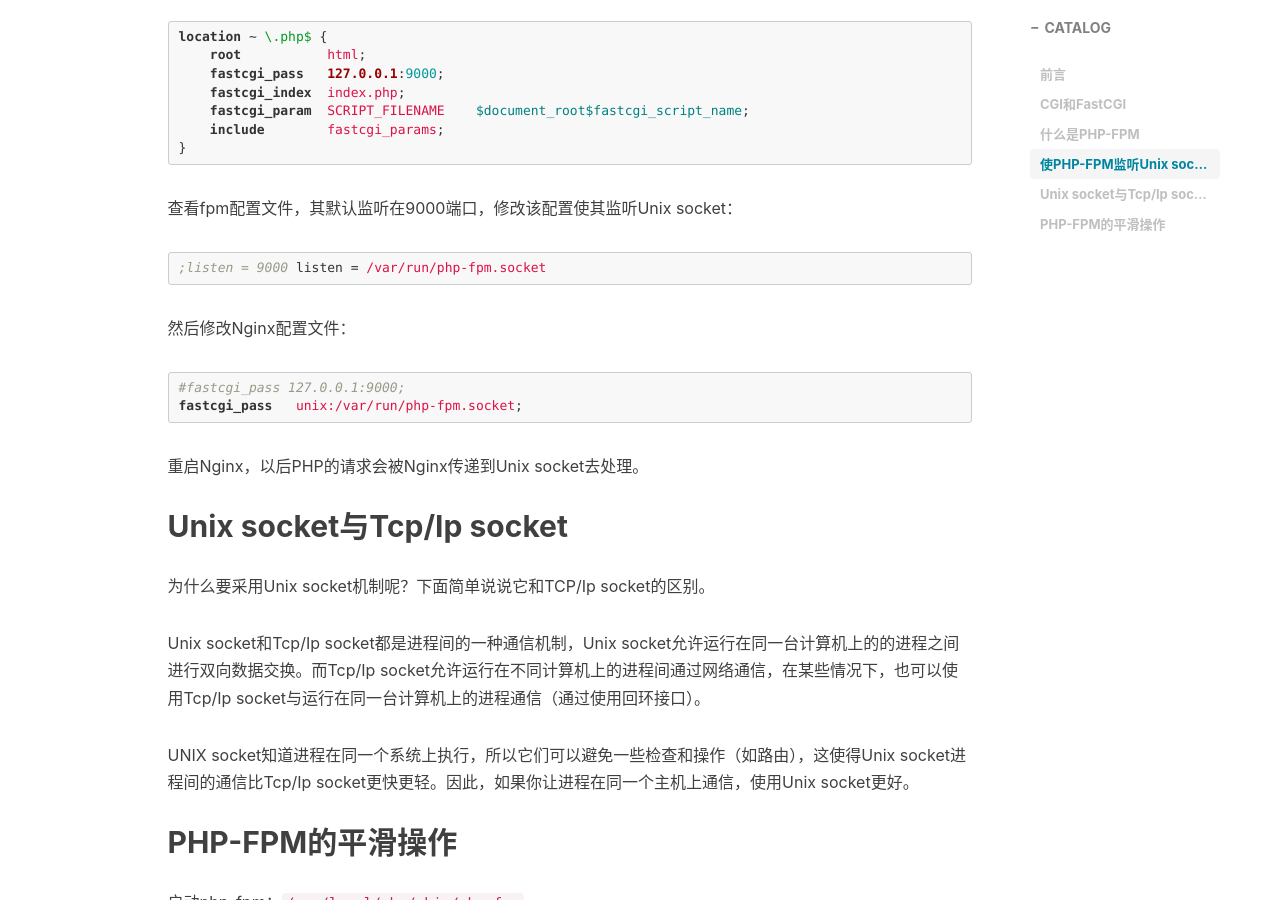
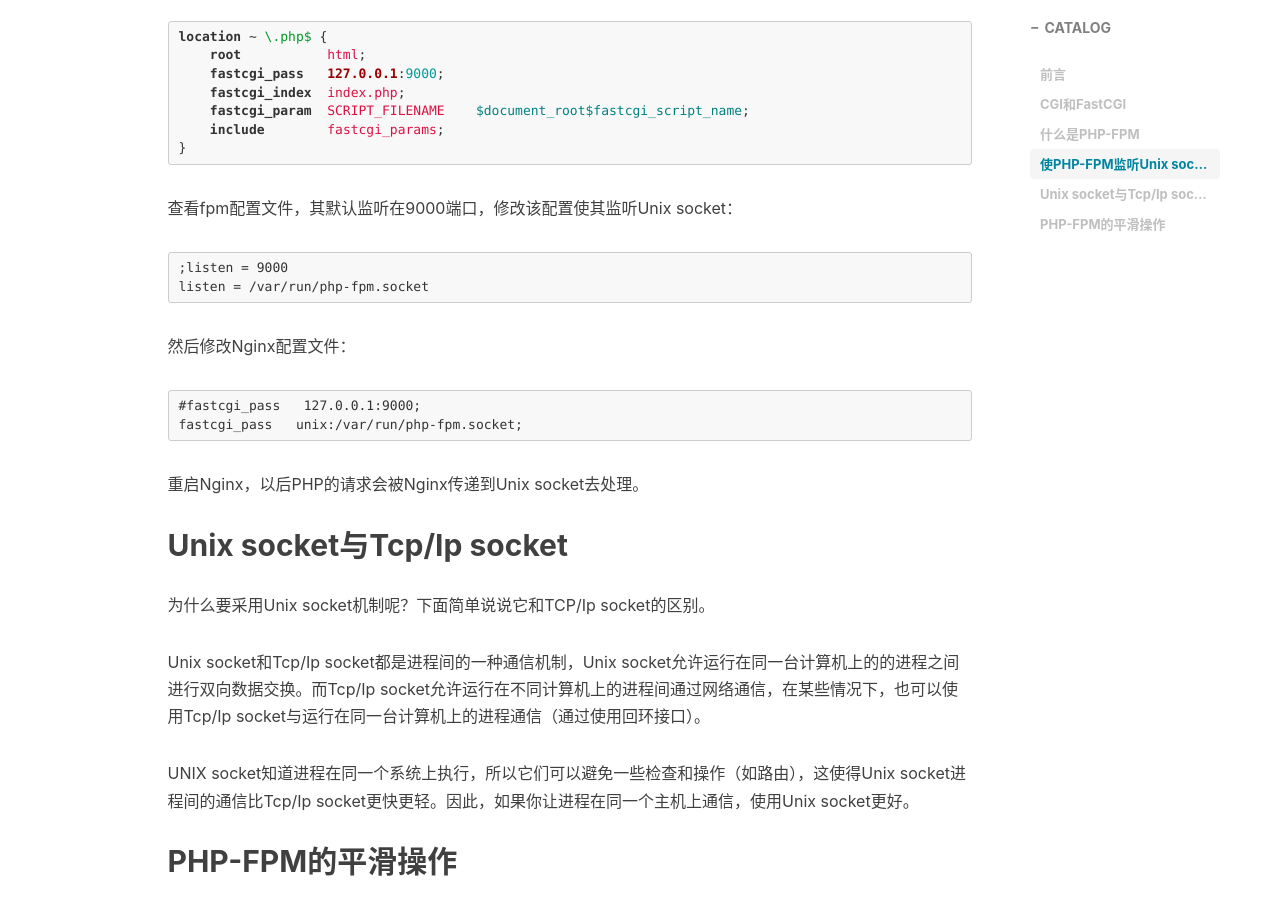
Before and after one commit to fengh0409/fengh0409.github.io, a Jekyll site: the page built from _posts/2017-07-09-understanding-fastcgi-and-php-fpm.markdown, in a window 1280 px wide and 900 px high, scrolled down 1412 px. Built offline with Jekyll 4.4.1, drawn with Linux system fonts in a browser that asks for light colours; nearby versions of some CDN libraries; comment, search, counter and statistics services are not loaded.

Commit message:
Update 2017-07-09-understanding-fastcgi-and-php-fpm.markdown

````diff
--- a/_posts/2017-07-09-understanding-fastcgi-and-php-fpm.markdown
+++ b/_posts/2017-07-09-understanding-fastcgi-and-php-fpm.markdown
@@ -44,13 +44,13 @@ location ~ \.php$ {
 ```
 
 查看fpm配置文件，其默认监听在9000端口，修改该配置使其监听Unix socket：
-```ini
+```
 ;listen = 9000
 listen = /var/run/php-fpm.socket
 ```
 
 然后修改Nginx配置文件：
-```nginx
+```
 #fastcgi_pass   127.0.0.1:9000;
 fastcgi_pass   unix:/var/run/php-fpm.socket;
 ```
````
